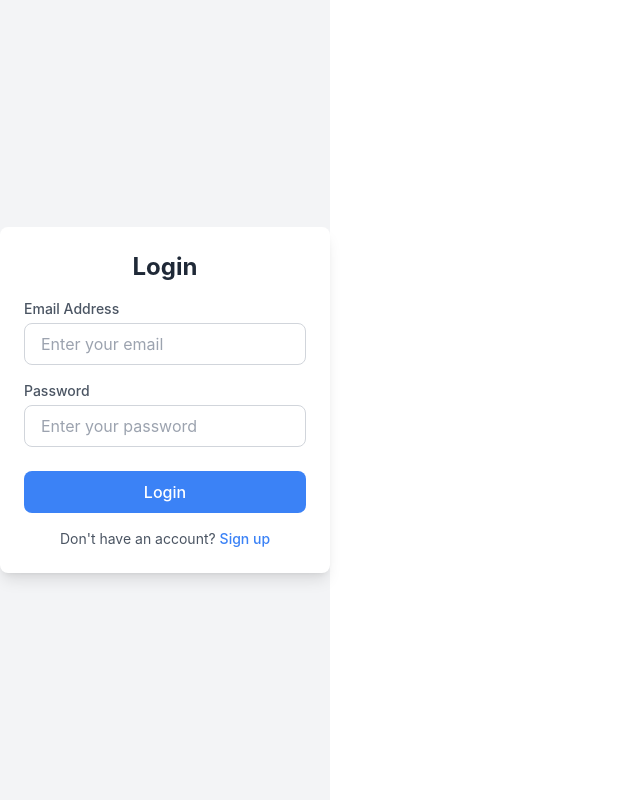
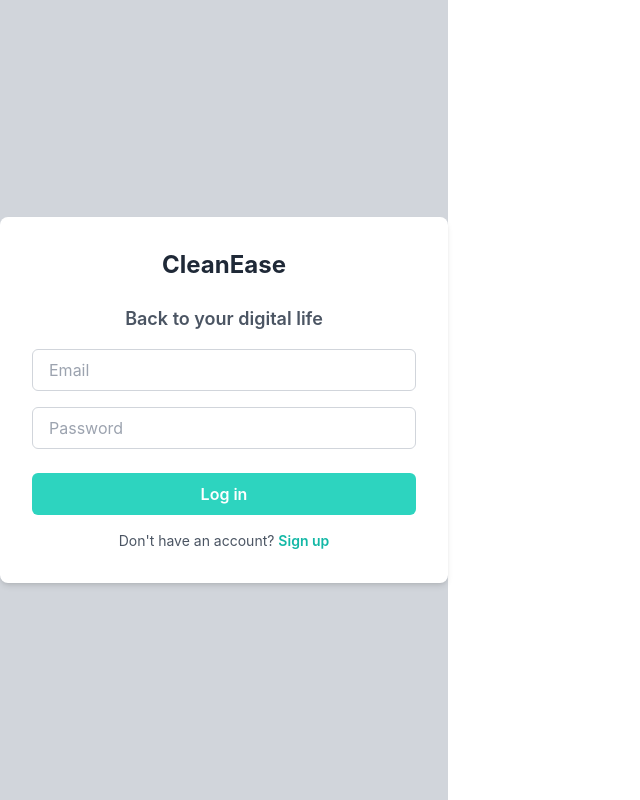
Before and after one commit to PrabinTiwari07/front-end-web, a React (Vite) app: page /login in a window 1280 px wide. Shown: the whole page, without its empty margins (0-640 px from the left). Built offline with nearby package versions, Linux system fonts and the light colour scheme.

Commit message:
login page modified

```diff
--- a/src/core/public/pages/loginpage.jsx
+++ b/src/core/public/pages/loginpage.jsx
@@ -1,53 +1,107 @@
+// import React from "react";
+
+// const Login = () => {
+//     return (
+//         <div className="min-h-screen flex items-center justify-center bg-gray-300">
+//             <div className="bg-white p-8 rounded-lg shadow-md w-full max-w-md">
+//                 <h1 className="text-center text-2xl font-bold text-gray-800 mb-6">CleanEase</h1>
+//                 <h2 className="text-center text-lg font-semibold text-gray-600 mb-4">
+//                     Back to your digital life
+//                 </h2>
+//                 <form>
+//                     {/* Phone Number Field */}
+//                     <div className="flex items-center border border-gray-300 rounded-md mb-4">
+//                         <span className="px-4 py-2 text-gray-500 border-r border-gray-300">+977</span>
+//                         <input
+//                             type="text"
+//                             placeholder="Phone No."
+//                             className="flex-grow px-4 py-2 outline-none text-gray-700"
+//                         />
+//                     </div>
+
+//                     {/* Divider */}
+//                     <div className="text-center text-gray-500 text-sm my-2">OR</div>
+
+//                     {/* Email Field */}
+//                     <input
+//                         type="email"
+//                         placeholder="email"
+//                         className="w-full px-4 py-2 border border-gray-300 rounded-md mb-4 text-gray-700 outline-none focus:ring-2 focus:ring-teal-400"
+//                     />
+
+//                     {/* Password Field */}
+//                     <input
+//                         type="password"
+//                         placeholder="Password"
+//                         className="w-full px-4 py-2 border border-gray-300 rounded-md mb-6 text-gray-700 outline-none focus:ring-2 focus:ring-teal-400"
+//                     />
+
+//                     {/* Submit Button */}
+//                     <button
+//                         type="submit"
+//                         className="w-full py-2 bg-teal-400 text-white font-semibold rounded-md hover:bg-teal-500"
+//                     >
+//                         Log in
+//                     </button>
+//                 </form>
+
+//                 {/* Sign-up Link */}
+//                 <p className="text-center text-sm text-gray-600 mt-4">
+//                     Already have an account?{" "}
+//                     <a href="#" className="text-red-500 font-semibold hover:underline">
+//                         Sign up
+//                     </a>
+//                 </p>
+//             </div>
+//         </div>
+//     );
+// };
+
+// export default Login;
+
+
 import React from "react";
+import { Link } from "react-router-dom";
 
 const LoginPage = () => {
     return (
-        <div className="flex min-h-screen items-center justify-center bg-gray-100">
-            <div className="w-full max-w-md bg-white rounded-lg shadow-lg p-6">
-                <h2 className="text-2xl font-bold text-gray-800 text-center mb-4">Login</h2>
+        <div className="min-h-screen flex items-center justify-center bg-gray-300">
+            <div className="bg-white p-8 rounded-lg shadow-md w-full max-w-md">
+                <h1 className="text-center text-2xl font-bold text-gray-800 mb-6">CleanEase</h1>
+                <h2 className="text-center text-lg font-semibold text-gray-600 mb-4">
+                    Back to your digital life
+                </h2>
                 <form>
-                    <div className="mb-4">
-                        <label
-                            htmlFor="email"
-                            className="block text-sm font-medium text-gray-600 mb-1"
-                        >
-                            Email Address
-                        </label>
+
+                    {/* Email Field */}
                     <input
                         type="email"
-                            id="email"
-                            name="email"
-                            className="w-full px-4 py-2 border border-gray-300 rounded-lg focus:outline-none focus:ring-2 focus:ring-blue-500"
-                            placeholder="Enter your email"
+                        placeholder="Email"
+                        className="w-full px-4 py-2 border border-gray-300 rounded-md mb-4 text-gray-700 outline-none focus:ring-2 focus:ring-teal-400"
                     />
-                    </div>
-                    <div className="mb-6">
-                        <label
-                            htmlFor="password"
-                            className="block text-sm font-medium text-gray-600 mb-1"
-                        >
-                            Password
-                        </label>
+
+                    {/* Password Field */}
                     <input
                         type="password"
-                            id="password"
-                            name="password"
-                            className="w-full px-4 py-2 border border-gray-300 rounded-lg focus:outline-none focus:ring-2 focus:ring-blue-500"
-                            placeholder="Enter your password"
+                        placeholder="Password"
+                        className="w-full px-4 py-2 border border-gray-300 rounded-md mb-6 text-gray-700 outline-none focus:ring-2 focus:ring-teal-400"
                     />
-                    </div>
+
+                    {/* Submit Button */}
                     <button
                         type="submit"
-                        className="w-full py-2 bg-blue-500 text-white rounded-lg hover:bg-blue-600"
+                        className="w-full py-2 bg-teal-400 text-white font-semibold rounded-md hover:bg-teal-500"
                     >
-                        Login
+                        Log in
                     </button>
                 </form>
-                <p className="text-sm text-center text-gray-600 mt-4">
+
+                {/* Sign-up Link */}
+                <p className="text-center text-sm text-gray-600 mt-4">
                     Don't have an account?{" "}
-                    <a href="/register" className="text-blue-500 hover:underline">
+                    <Link to="/register" className="text-teal-500 font-semibold hover:underline">
                         Sign up
-                    </a>
+                    </Link>
                 </p>
             </div>
         </div>
```
Lines whose indentation alone changed are shown as unchanged.
